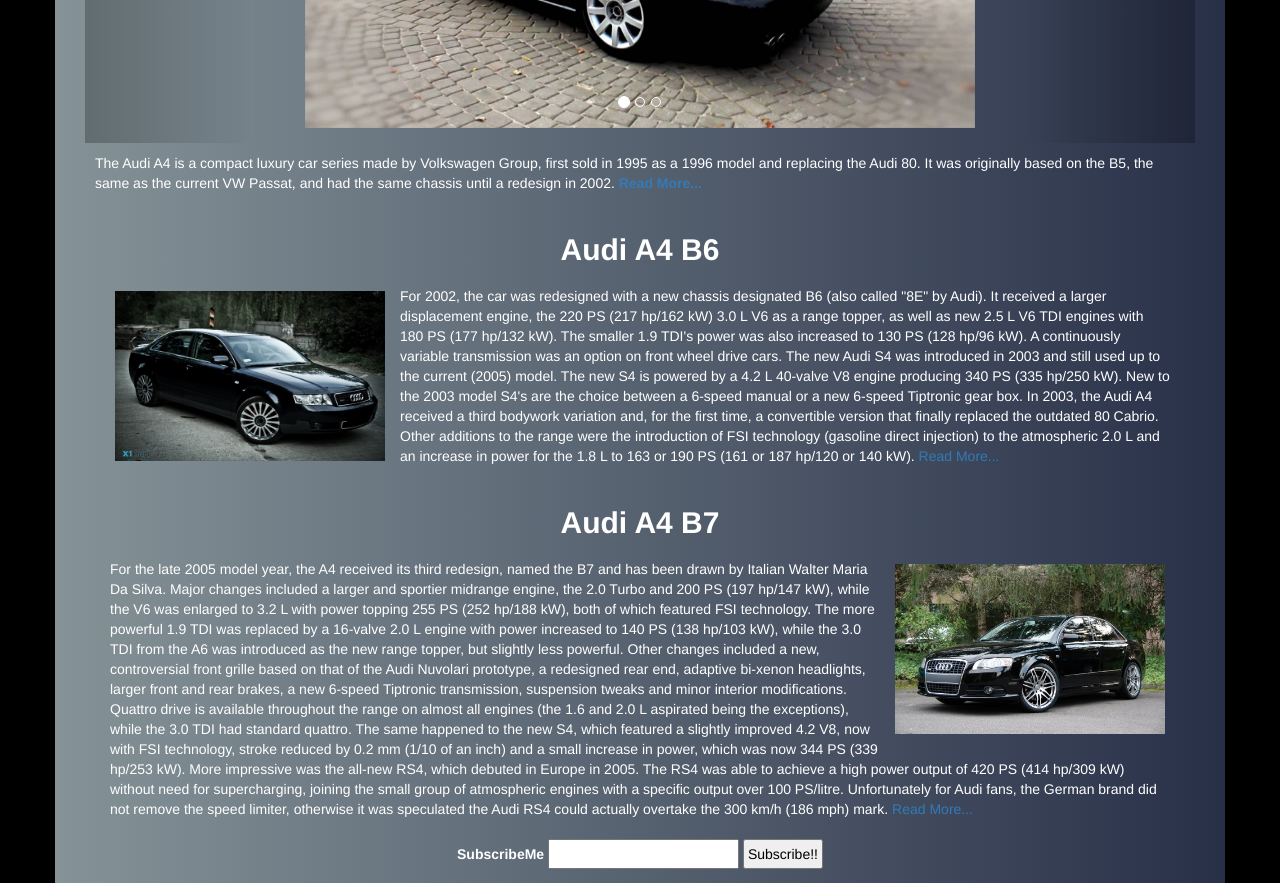
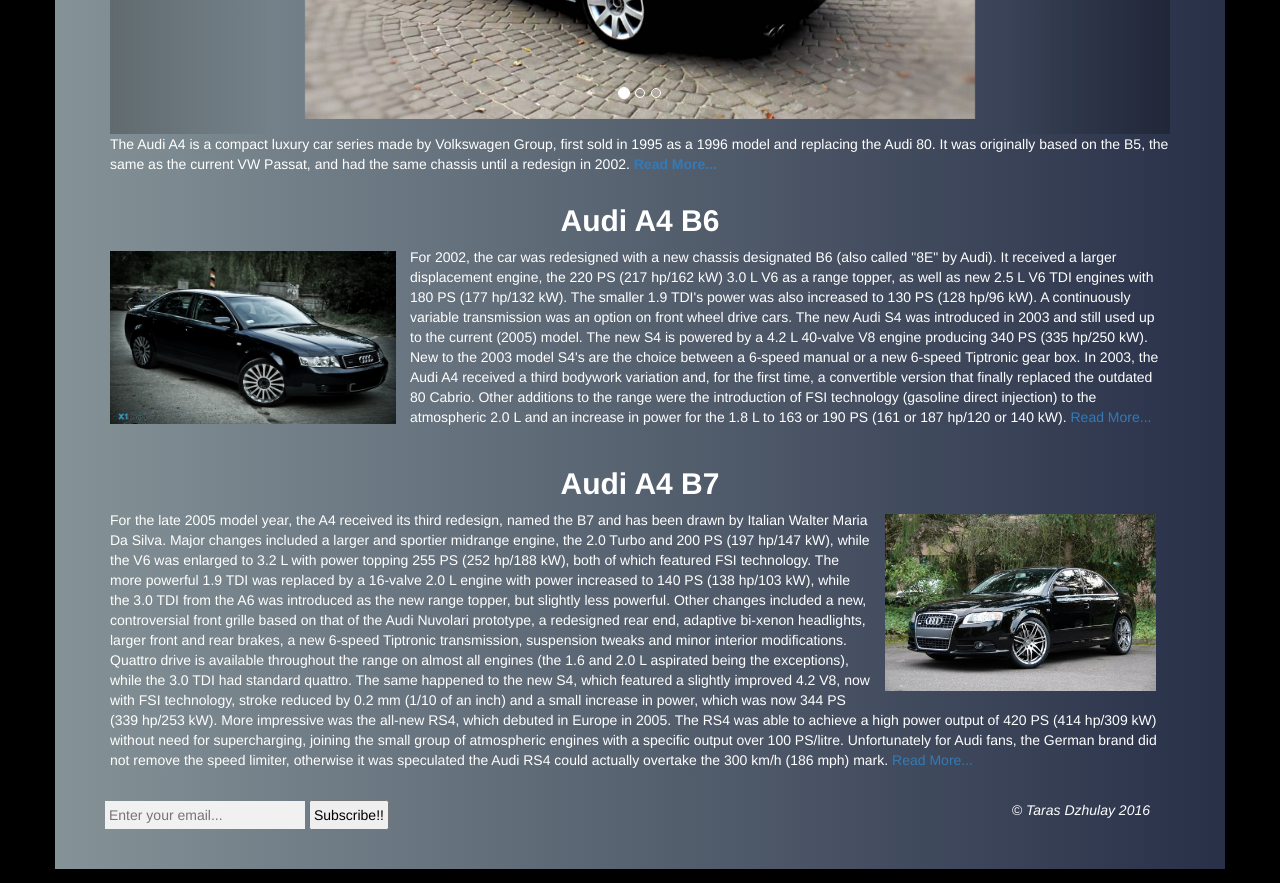
Before and after one commit to TarickMd/TestFbTab, a website: page public/index.html at #!/a4b5 in a window 1280 px wide. Shown: the part 500-1383 px from the top of the page. Drawn offline with nearby package versions, Linux system fonts and the light colour scheme; some icons are missing.

Commit message:
fix styles

```diff
--- a/public/css/style.css
+++ b/public/css/style.css
@@ -7,8 +7,12 @@
     background: linear-gradient(to left, #283048 , #859398);
     color: #fff;
     min-height: 100%;
+    padding: 25px;
 }
-
+.container .main,
+.container .details{
+    margin-bottom: 20px;
+}
 .container .main .a4b5 img {
     margin: 0 auto;
     width: 700px;
@@ -18,23 +22,20 @@
 .container .main .a4b6 img {
     float: left;
     width: 300px;
-    padding: 15px;
+    padding: 4px 14px 23px 0px;
     height: 200px;
 }
 
 .container .main .a4b7 img {
     float: right;
     width: 300px;
-    padding: 15px;
+    padding: 4px 14px 19px 15px;
     height: 200px;
 }
 
 
 .container .main .info a {
     font-weight: 700;
-}
-.container p, .container h3 {
-    padding: 10px;
 }
 .container h3 {
     text-align: center;
@@ -57,19 +58,39 @@
     color: #fff;
     margin: 0;
     margin-left: 130px;
+    margin-top: 6px;
 }
 .container .header {
-    padding: 30px;
+    padding: 0px 30px 30px 30px;
 }
 .container .header .logo {
     float: left;
     width: 114px;
 }
 
-.subscribeForm {
-    text-align: center;
+.subscribeForm #subscribe {
+    width: 200px;
+    background-color: #F1F1F1;
+    border: none;
+    padding: 4px;
 }
 .subscribeForm input {
     color: #000;
     padding: 3px;
 }
+
+.container .a4b5_details p,
+.container .a4b6_details p,
+.container .a4by_details p {
+    padding-left: 15px;
+    padding-right: 15px;
+}
+
+div.footer {
+   margin-left: 25px;
+}
+div.footer .copy {
+    float: right;
+    padding-right: 50px;
+    font-style: italic;
+}
--- a/public/index.html
+++ b/public/index.html
@@ -12,12 +12,17 @@
             <a href="/"><img src="img/logo.png" alt="logo" class="logo"></a>
             <h1>Audi A4 History</h1>
         </div>
+
         <ui-view></ui-view>
-        <form class="subscribeForm" ng-submit="subscribe()">
-            <label for="subscribe">SubscribeMe</label>
-            <input ng-required="true" type="text" id="subscribe" ng-model="email.subscribeMe"/>
-            <input type='submit' value="Subscribe!!"/>
-        </form>
+
+        <div class="footer">
+            <form class="subscribeForm" ng-submit="subscribe()">
+                <label for="subscribe"></label>
+                <input ng-required="true" placeholder="Enter your email..." type="email" id="subscribe" ng-model="email.subscribeMe"/>
+                <input type='submit' value="Subscribe!!"/>
+                <span class="copy">&copy; Taras Dzhulay 2016</span>
+            </form>
+        </div>
     </div>
     <script src="lib/jquery.min.js"></script>
     <script src="lib/bootstrap.min.js"></script>
--- a/public/views/main.client.view.html
+++ b/public/views/main.client.view.html
@@ -1,6 +1,6 @@
 <div class="main col-sm-12">
-    <p>Today's AUDI AG looks back at a history that spans more than 100 years of automobile construction. An exciting voyage through time that started in the late 19th century. The Saxon brands of Audi and Horch from Zwickau, Wanderer from Chemnitz and DKW from Zschopau played a decisive role in motor vehicle development in Germany. These four brands amalgamated in 1932 to form Auto Union AG – with the sign of the four rings.</p>
-    <div class="a4b5">
+    <p class="col-sm-12">Today's AUDI AG looks back at a history that spans more than 100 years of automobile construction. An exciting voyage through time that started in the late 19th century. The Saxon brands of Audi and Horch from Zwickau, Wanderer from Chemnitz and DKW from Zschopau played a decisive role in motor vehicle development in Germany. These four brands amalgamated in 1932 to form Auto Union AG – with the sign of the four rings.</p>
+    <div class="a4b5 col-sm-12">
         <h2>Audi A4 B5</h2>
         <div id="myCarousel" class="carousel slide" data-ride="carousel">
             <ol class="carousel-indicators">
```
Also changed, not shown: public/views/audi-a4-b5.client.view.html (+1 -1 lines), public/views/audi-a4-b6.client.view.html (+1 -1 lines), public/views/audi-a4-b7.client.view.html (+1 -1 lines).
